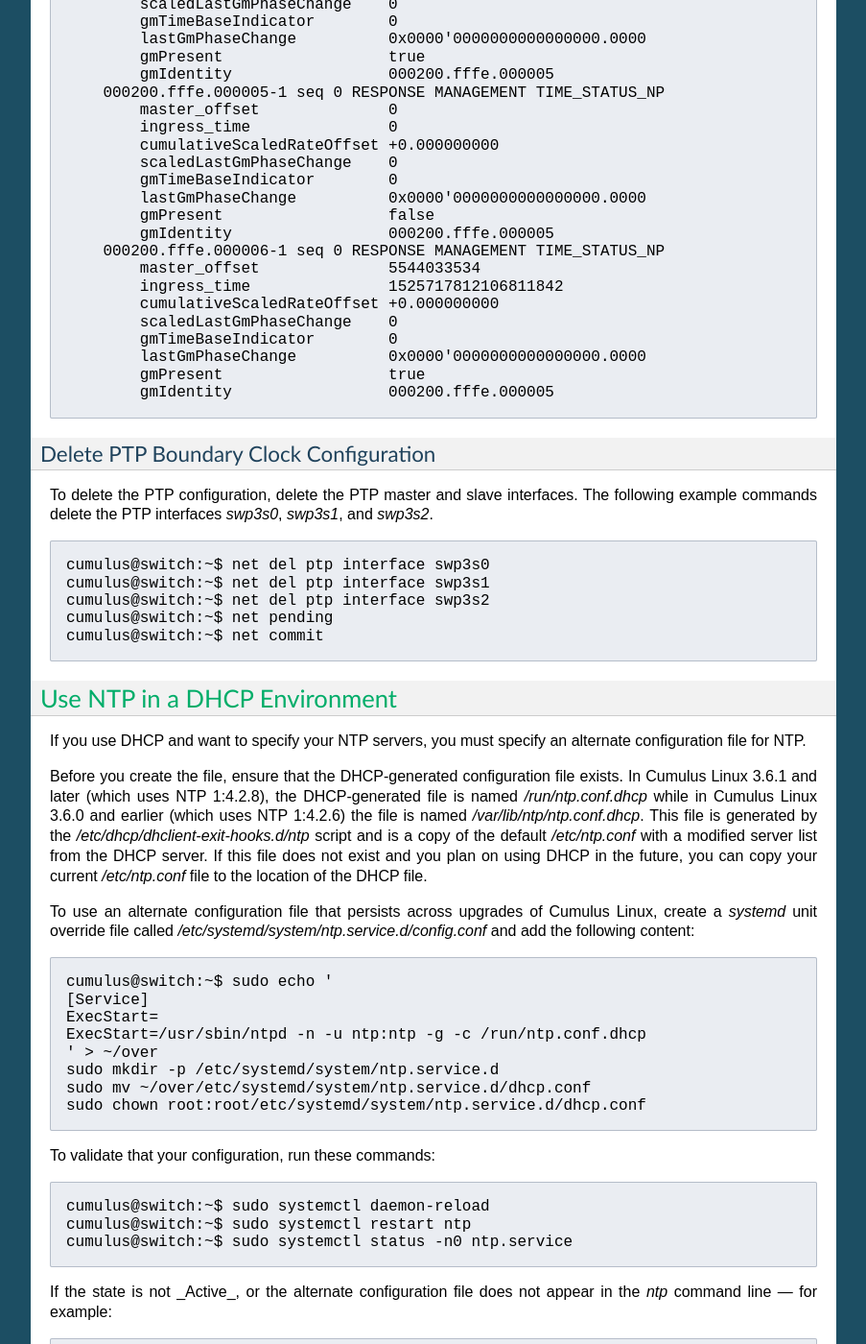
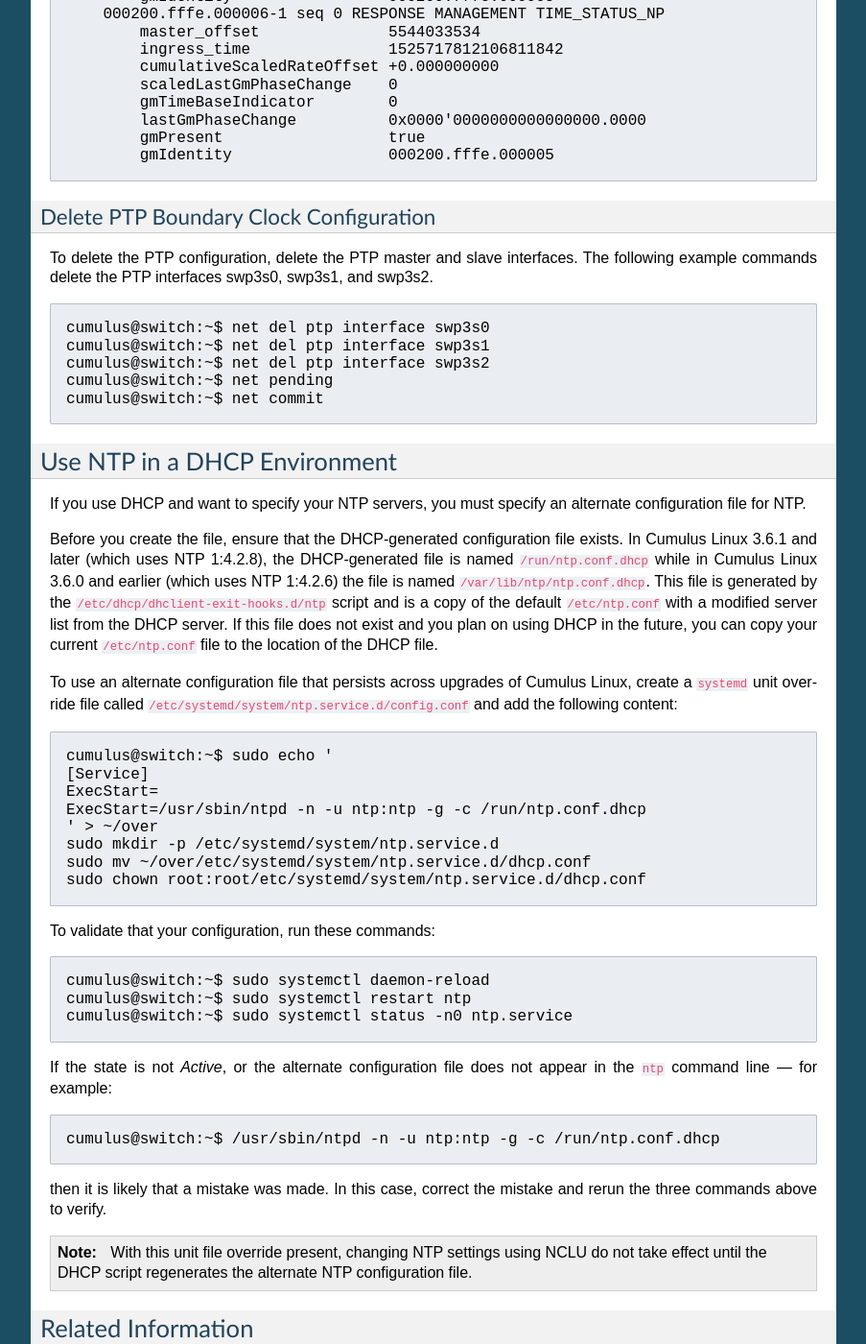
Before and after one commit to desertmonkey/RTDtestRST, a Sphinx documentation site: the page built from docs/system-configuration/setting-date-and-time/index.rst, in a window 1280 px wide and 1400 px high, scrolled down 10374 px. Shown: the whole window at 96% size, without its empty margins (198-1101 px from the left). Built offline with Sphinx 7.4.7, drawn with Linux system fonts in a browser that asks for light colours; some of the changed text lies outside the part shown.

```diff
--- a/docs/system-configuration/setting-date-and-time/index.rst
+++ b/docs/system-configuration/setting-date-and-time/index.rst
@@ -326,13 +323,19 @@ clock out of all of its master ports.
 Cumulus Linux includes the ``ptp4l`` package for PTP, which uses the
 ``phc2sys`` daemon to synchronize the PTP clock with the system clock.
 
-.. note:: * Cumulus Linux currently supports PTP on the Mellanox Spectrum ASIC only.
+.. note::
+
+   * Cumulus Linux currently supports PTP on the Mellanox Spectrum ASIC only.
    * If you do not perform a binary (full image) install of Cumulus Linux 3.6 or later, you need to install the ``ptp4l`` package with the ``apt-get install ptp4l`` command.
    * PTP is supported in boundary clock mode only (the switch provides timing to downstream servers; it is a slave to a higher-level clock and a master to downstream clocks).
-    * The switch uses hardware time stamping to capture timestamps from an Ethernet frame at the physical layer. This allows PTP to account for delays in message transfer and greatly improves the accuracy of time synchronization. ! \* Only IPv4/UDP PTP packets are supported.
-    * Only a single PTP domain per network is supported. A PTP domain is a network or a portion of a network within which all the clocks are synchronized.
+   * The switch uses hardware time stamping to capture timestamps from an Ethernet frame at the physical layer. This allows PTP to account for delays in message transfer and greatly improves the accuracy of time synchronization. ! \* Only IPv4/UDP PTP packets are supported.
+   * Only a single PTP domain per network is supported. A PTP domain is a network or a portion of a network within which all the clocks are synchronized.
 
-In the following example, boundary clock 2 receives time from Master 1 (the grandmaster) on a PTP slave port, sets its clock and passes the time down from the PTP master port to boundary clock 1. Boundary clock 1 receives the time on a PTP slave port, sets its clock and passes the time down the hierarchy through the PTP master ports to the hosts that receive the time.
+In the following example, boundary clock 2 receives time from Master 1 (the
+grandmaster) on a PTP slave port, sets its clock and passes the time down from
+the PTP master port to boundary clock 1. Boundary clock 1 receives the time on a
+PTP slave port, sets its clock and passes the time down the hierarchy through
+the PTP master ports to the hosts that receive the time.
 
 .. figure:: ../../images/PTPExample.png
    :alt: PTP example
@@ -391,16 +396,16 @@ To configure a boundary clock:
 
    ::
 
-       cumulus@switch:~$ net add ptp global gm-capable no
-       cumulus@switch:~$ net add ptp global priority2 254
-       cumulus@switch:~$ net add ptp global priority1 254
-       cumulus@switch:~$ net add ptp global time-stamping
-       cumulus@switch:~$ net add ptp interface swp13s0
-       cumulus@switch:~$ net add ptp interface swp13s1
-       cumulus@switch:~$ net pending
-       cumulus@switch:~$ net commit
+        cumulus@switch:~$ net add ptp global gm-capable no
+        cumulus@switch:~$ net add ptp global priority2 254
+        cumulus@switch:~$ net add ptp global priority1 254
+        cumulus@switch:~$ net add ptp global time-stamping
+        cumulus@switch:~$ net add ptp interface swp13s0
+        cumulus@switch:~$ net add ptp interface swp13s1
+        cumulus@switch:~$ net pending
+        cumulus@switch:~$ net commit
 
-   The `ptp4l` man page describes all the configuration parameters.
+   The ``ptp4l`` man page describes all the configuration parameters.
 
 #. Restart the ``ptp4l`` and ``phc2sys`` daemons:
 
@@ -554,24 +559,36 @@ nanoseconds from the master clock, run the
 Delete PTP Boundary Clock Configuration
 ---------------------------------------
 
-To delete the PTP configuration, delete the PTP master and slave interfaces. The following example commands delete the PTP interfaces `swp3s0`, `swp3s1`, and `swp3s2`.
+To delete the PTP configuration, delete the PTP master and slave interfaces. The
+following example commands delete the PTP interfaces swp3s0, swp3s1, and swp3s2.
 
 ::
 
-    cumulus@switch:~$ net del ptp interface swp3s0
-    cumulus@switch:~$ net del ptp interface swp3s1
-    cumulus@switch:~$ net del ptp interface swp3s2
-    cumulus@switch:~$ net pending
-    cumulus@switch:~$ net commit
+      cumulus@switch:~$ net del ptp interface swp3s0
+      cumulus@switch:~$ net del ptp interface swp3s1
+      cumulus@switch:~$ net del ptp interface swp3s2
+      cumulus@switch:~$ net pending
+      cumulus@switch:~$ net commit
 
 Use NTP in a DHCP Environment
 =============================
 
-If you use DHCP and want to specify your NTP servers, you must specify an alternate configuration file for NTP.
+If you use DHCP and want to specify your NTP servers, you must specify an
+alternate configuration file for NTP.
 
-Before you create the file, ensure that the DHCP-generated configuration file exists. In Cumulus Linux 3.6.1 and later (which uses NTP 1:4.2.8), the DHCP-generated file is named `/run/ntp.conf.dhcp` while in Cumulus Linux 3.6.0 and earlier (which uses NTP 1:4.2.6) the file is named `/var/lib/ntp/ntp.conf.dhcp`. This file is generated by the `/etc/dhcp/dhclient-exit-hooks.d/ntp` script and is a copy of the default `/etc/ntp.conf` with a modified server list from the DHCP server. If this file does not exist and you plan on using DHCP in the future, you can copy your current `/etc/ntp.conf` file to the location of the DHCP file.
+Before you create the file, ensure that the DHCP-generated configuration file
+exists. In Cumulus Linux 3.6.1 and later (which uses NTP 1:4.2.8), the
+DHCP-generated file is named ``/run/ntp.conf.dhcp`` while in Cumulus Linux 3.6.0
+and earlier (which uses NTP 1:4.2.6) the file is named
+``/var/lib/ntp/ntp.conf.dhcp``. This file is generated by the
+``/etc/dhcp/dhclient-exit-hooks.d/ntp`` script and is a copy of the default
+``/etc/ntp.conf`` with a modified server list from the DHCP server. If this file
+does not exist and you plan on using DHCP in the future, you can copy your
+current ``/etc/ntp.conf`` file to the location of the DHCP file.
 
-To use an alternate configuration file that persists across upgrades of Cumulus Linux, create a `systemd` unit override file called `/etc/systemd/system/ntp.service.d/config.conf` and add the following content:
+To use an alternate configuration file that persists across upgrades of Cumulus
+Linux, create a ``systemd`` unit override file called
+``/etc/systemd/system/ntp.service.d/config.conf`` and add the following content:
 
 ::
 
@@ -592,7 +609,8 @@ To validate that your configuration, run these commands:
     cumulus@switch:~$ sudo systemctl restart ntp
     cumulus@switch:~$ sudo systemctl status -n0 ntp.service
 
-If the state is not _Active_, or the alternate configuration file does not appear in the `ntp` command line — for example:
+If the state is not *Active*, or the alternate configuration file does not
+appear in the ``ntp`` command line — for example:
 
 ::
 
@@ -601,7 +619,8 @@ If the state is not _Active_, or the alternate configuration file does not appea
 then it is likely that a mistake was made. In this case, correct the
 mistake and rerun the three commands above to verify.
 
-.. note:: With this unit file override present, changing NTP settings using NCLU do not take effect until the DHCP script regenerates the alternate NTP configuration file.
+.. note:: With this unit file override present, changing NTP settings using NCLU
+   do not take effect until the DHCP script regenerates the alternate NTP configuration file.
 
 Related Information
 ===================
```
Also changed, not shown: other parts of docs/system-configuration/setting-date-and-time/index.rst (+2 -3 lines).
